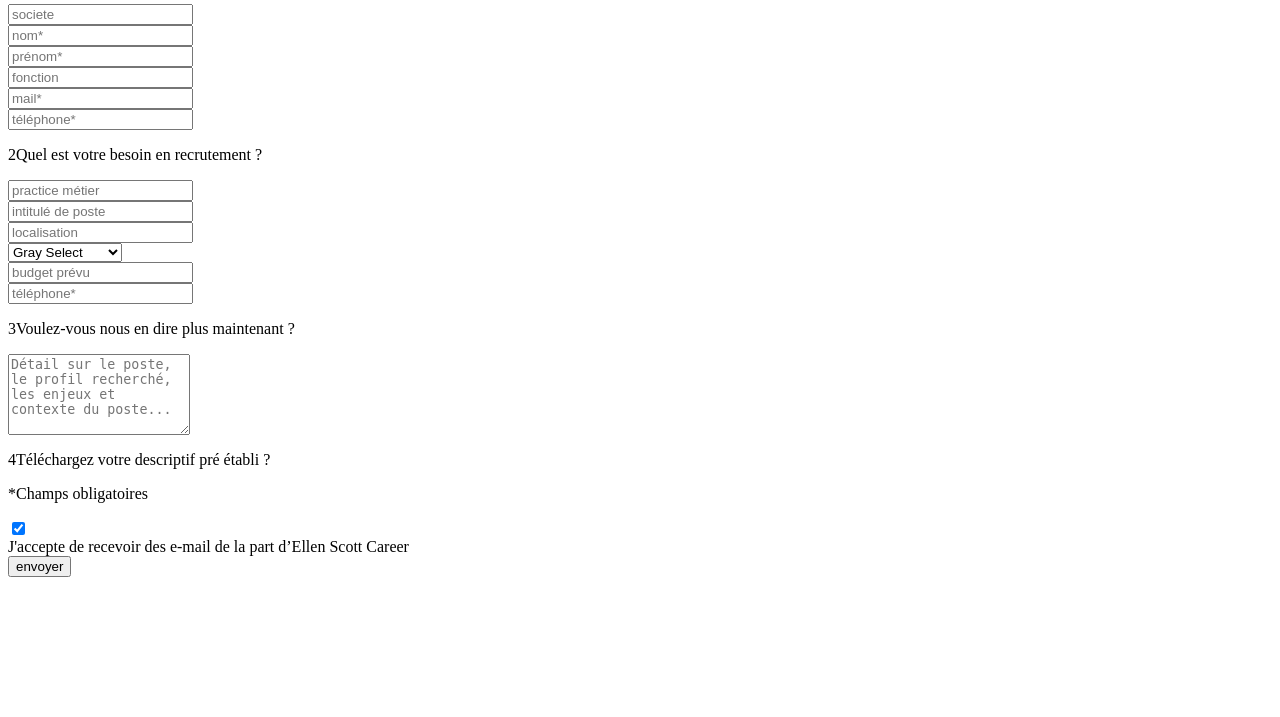
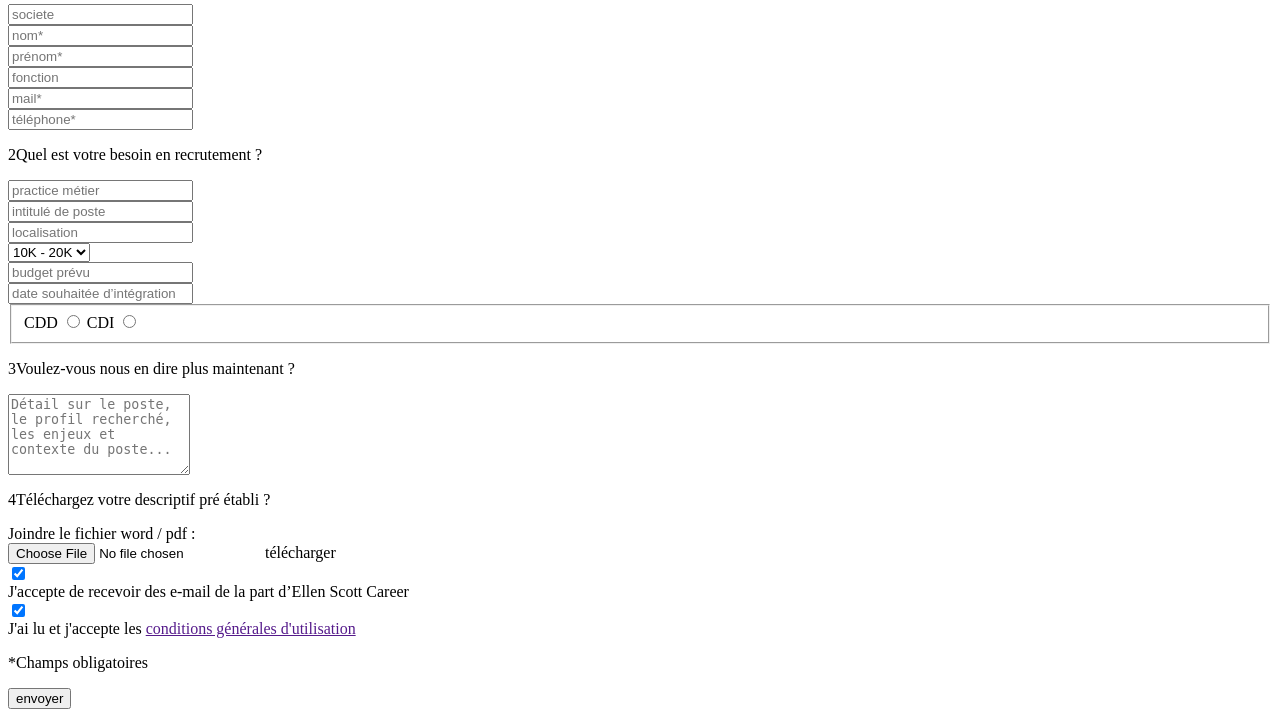
Before and after one commit to goldminer1030/ellen-html, a PHP site: page /pages/page-contact-besoin.php in a window 1280 px wide. Shown: the part 476-1193 px from the top of the page. Before the commit the page ends 1053 px from the top, so only its background shows below. Run offline with PHP 8.4, Linux system fonts and the light colour scheme.

Commit message:
Added calendar

```diff
--- a/pages/page-contact-besoin.php
+++ b/pages/page-contact-besoin.php
@@ -90,16 +90,16 @@
           </div>
         </div><!-- ./row -->
 
-        <div class="row gap-bottom-lg">
+        <div class="row">
           <div class="col-md-4 gap-right-md gap-bottom-normal">
-            <div class="form-input">
+            <div class="form-elem select-box full-width">
               <select class="custom">
-                <option>Gray Select</option>
-                <option>Menu option #1</option>
-                <option>Menu option #2</option>
-                <option>Menu option #3</option>
-                <option>Menu option #4</option>
-                <option>Menu option #5</option>
+                <option>10K - 20K</option>
+                <option value="1">20K - 30K</option>
+                <option value="2">30K - 40K</option>
+                <option value="3">40K - 50K</option>
+                <option value="4">50K - 60K</option>
+                <option value="5">60K - 70K</option>
               </select>
             </div>
           </div>
@@ -111,11 +111,22 @@
           </div>
 
           <div class="col-md-4 gap-left-md gap-bottom-normal">
-            <div class="form-elem input-box">
-              <input type="text" placeholder="téléphone*" value="" required>
+            <div class="form-elem input-date">
+              <input type='text' class="form-datetime" placeholder="date souhaitée d’intégration"/>
             </div>
           </div>
 
+        </div><!-- ./row -->
+
+        <div class="row gap-bottom-lg">
+          <div class="col-md-4 gap-bottom-normal">
+            <fieldset class="switch-buttons switch-button-extra gap-bottom-normal">
+              <label for="cdd">CDD</label>
+              <input type="radio" name="cdd" id="cdd">
+              <label for="cdi">CDI</label>
+              <input type="radio" name="cdd" id="cdi">
+            </fieldset>
+          </div>
         </div><!-- ./row -->
 
         <!-- Number 3 -->
@@ -132,7 +143,13 @@
           <span class="number">4</span>Téléchargez votre descriptif pré établi ?
         </p>
 
-        <p class="required-description gap-bottom-lg"><span class="highlight">*</span>Champs obligatoires</p>
+        <div class="text-center gap-bottom-normal">
+          <span class="inputfile-descrption">Joindre le fichier word / pdf :</span>
+          <div class="form-elem input-file">
+            <input type="file" name="file" id="file" class="inputfile" />
+            <label for="file">télécharger</label>
+          </div>
+        </div>
 
         <div class="form-elem check-box check-primary">
           <div class="elem-wrap">
@@ -142,6 +159,16 @@
           <label class="text-checked" for="checkbox-check-primary">J'accepte de recevoir des e-mail de la part d’Ellen Scott Career</label>
         </div>
 
+        <div class="form-elem check-box check-primary">
+          <div class="elem-wrap">
+            <input type="checkbox" id="checkbox-check-primary" checked="">
+            <label for="checkbox-check-primary"></label>
+          </div>
+          <label class="text-checked" for="checkbox-check-primary">J'ai lu et j'accepte les <a href="">conditions générales d'utilisation</a></label>
+        </div>
+
+        <p class="required-description gap-bottom-lg"><span class="highlight">*</span>Champs obligatoires</p>
+
         <div class="text-center gap-bottom-lg">
           <div class="form-elem form-submit gap-bottom-lg">
             <input type="submit" value="envoyer">
```
Also changed, not shown: pages/index.php (+8 -0 lines).
